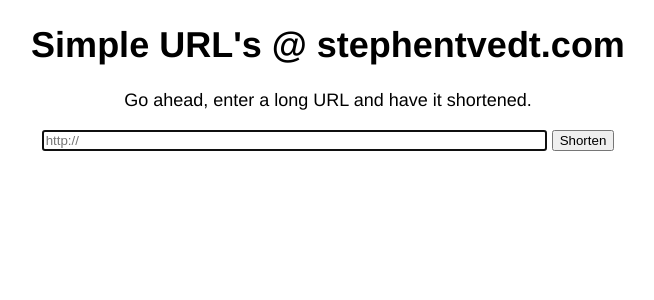
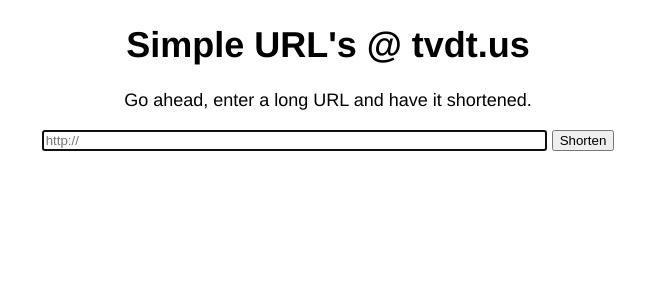
Before and after one commit to stvedt/url-shortener, a PHP site: page / in a window 1280 px wide. Shown: the top 300 px of the page, without its empty margins (312-966 px from the left). Run offline with PHP 8.4, Linux system fonts and the light colour scheme; a stand-in replaces the project's code that opens the database connection; some libraries are stand-ins or nearby versions.

Commit message:
update for tvdt.us as new domain

```diff
--- a/func.inc.php
+++ b/func.inc.php
@@ -3,7 +3,7 @@
 include 'db.inc.php';
 
 function is_min($url){
-	return (preg_match("/stephentvedt\.com\/u\//i", $url)) ? true : false;
+	return (preg_match("/tvdt\.us/i", $url)) ? true : false;
 }
 
 function gen_code(){
--- a/index.php
+++ b/index.php
@@ -10,7 +10,7 @@ if(isset($_GET['code']) && !empty($_GET['code'])){
 <!DOCTYPE HTML PUBLIC "-//W3C//DTD HTML 4.01//EN"
         "http://www.w3.org/TR/html4/strict.dtd">
 <head>
-<title>Simple URL's @ stephentvedt.com</title>
+<title>Simple URL's @ tvdt.us</title>
 
 <link href="style.css" rel="stylesheet" type="text/css">
 
@@ -54,7 +54,7 @@ function getUrl(){
 <body>
 
 <div id="container">
-  <h1>Simple URL's @ stephentvedt.com</h1>
+  <h1>Simple URL's @ tvdt.us</h1>
   <p>Go ahead, enter a long URL and have it shortened.</p>
   <p><input type="text" name="url" id="url" size="60" autofocus placeholder="http://" /> <input id="button" type="button" value="Shorten" /></p>
 
--- a/url.php
+++ b/url.php
@@ -11,7 +11,7 @@ if (isset($_POST['url'])){
 		echo 'error_is_min';
 	}else {
 		while(!code_exists($code = gen_code())){
-			echo 'http://stephentvedt.com/u/'.shorten($url, $code);
+			echo 'http://tvdt.us/'.shorten($url, $code);
 			break 1;
 		}
 	}
```
